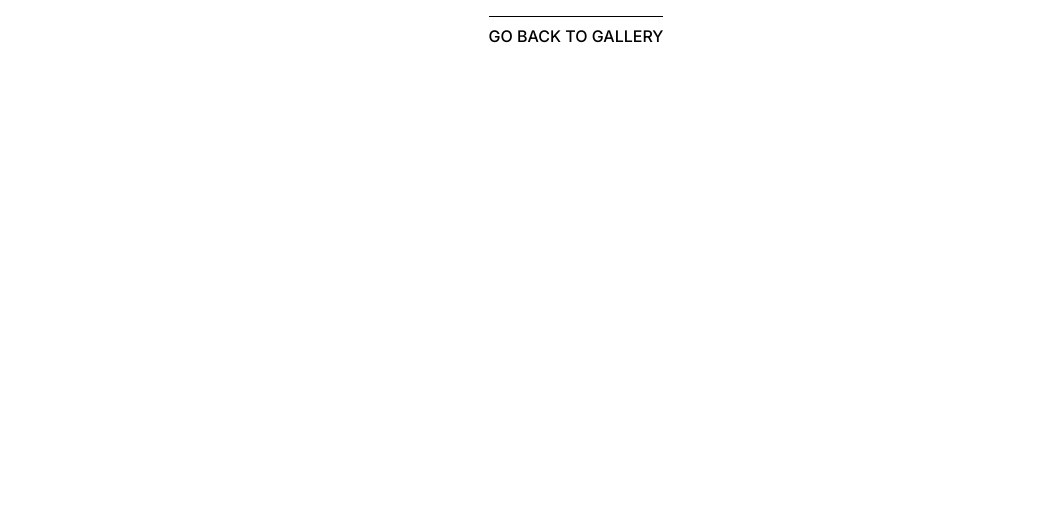
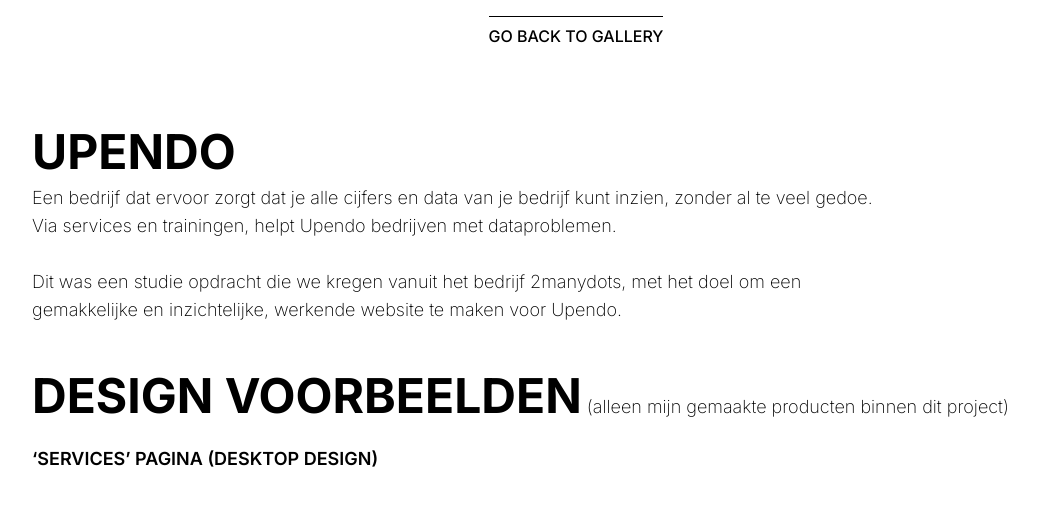
Before and after one commit to freekvermaas/showcase-portfolio, a Next.js app: page /Upendo in a window 1280 px wide. Shown: the top 506 px of the page, without its empty margins (64-1102 px from the left). Built offline with nearby package versions, Linux system fonts and the light colour scheme.

Commit message:
subpagina code 1/2 done

```diff
--- a/src/app/McGoal/page.jsx
+++ b/src/app/McGoal/page.jsx
@@ -1,6 +1,12 @@
+'use client';
+
+import React from 'react';
+import GalleryHeader from '../../components/GalleryHeader';
+
 export default function McGoal() {
-    return (
-      <div>
-      </div>
-    );
-  }
+  return (
+    <div>
+      <GalleryHeader/>
+    </div>
+  );
+}
--- a/src/app/Upendo/page.jsx
+++ b/src/app/Upendo/page.jsx
@@ -5,8 +5,27 @@
 
 export default function Upendo() {
   return (
-    <div>
-      <GalleryHeader/>
+    <div className="flex flex-col min-h-screen">
+      <GalleryHeader />
+      <div className="flex-grow ml-6 sm:ml-12 md:ml-24 mt-24 md:mt-32">
+        <h1 className="text-4xl md:text-5xl font-bold font-inter text-left">
+          UPENDO
+        </h1>
+        <p className="text-base md:text-lg font-inter font-extralight mt-2">
+          Een bedrijf dat ervoor zorgt dat je alle cijfers en data van je bedrijf kunt inzien, zonder al te veel gedoe. <br />
+          Via services en trainingen, helpt Upendo bedrijven met dataproblemen. <br />
+          <br />
+          Dit was een studie opdracht die we kregen vanuit het bedrijf 2manydots, met het doel om een <br />
+          gemakkelijke en inzichtelijke, werkende website te maken voor Upendo.
+        </p>
+        <p className="text-base md:text-lg font-inter font-extralight mt-12">
+          <span className="text-4xl md:text-5xl font-bold">DESIGN VOORBEELDEN</span>{' '}
+          (alleen mijn gemaakte producten binnen dit project)
+        </p>
+        <p className="text-base md:text-lg font-inter font-semibold mt-6">
+        ‘SERVICES’ PAGINA (DESKTOP DESIGN)
+        </p>
+      </div>
     </div>
   );
 }
```
